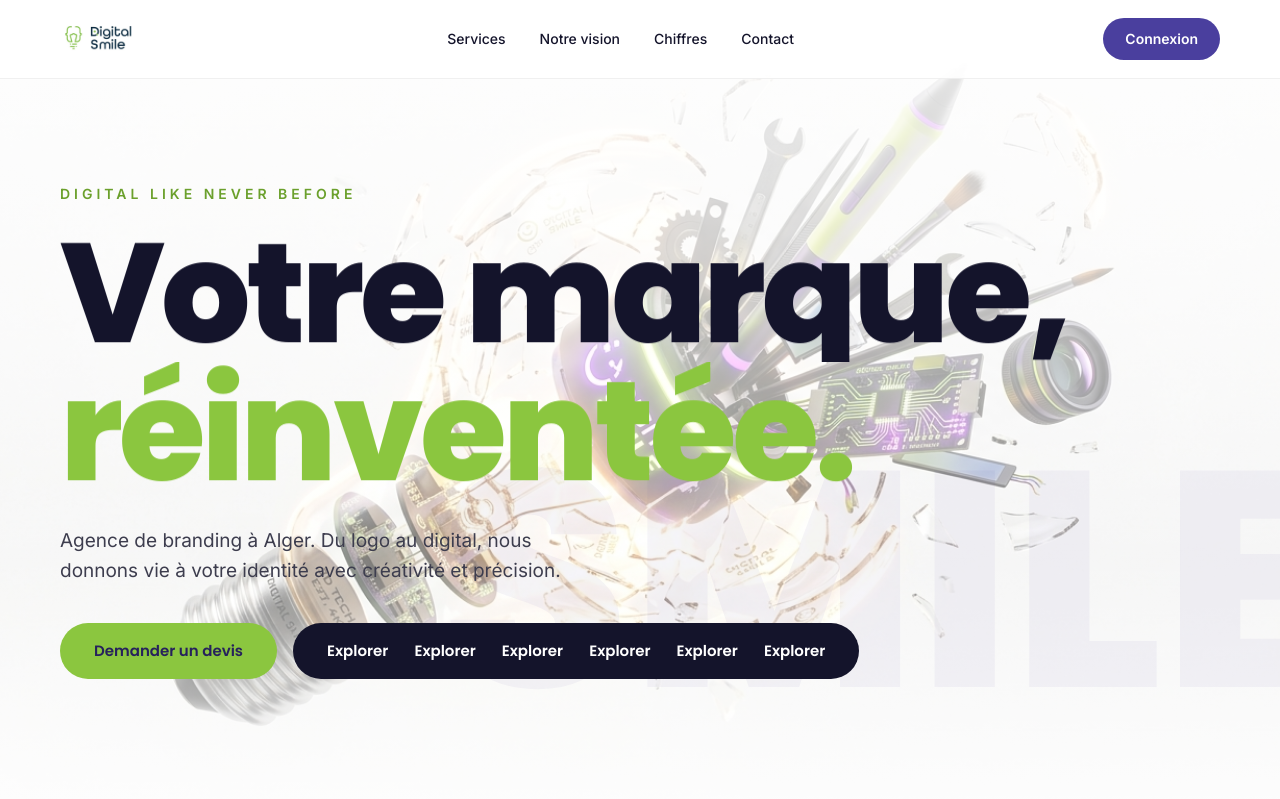
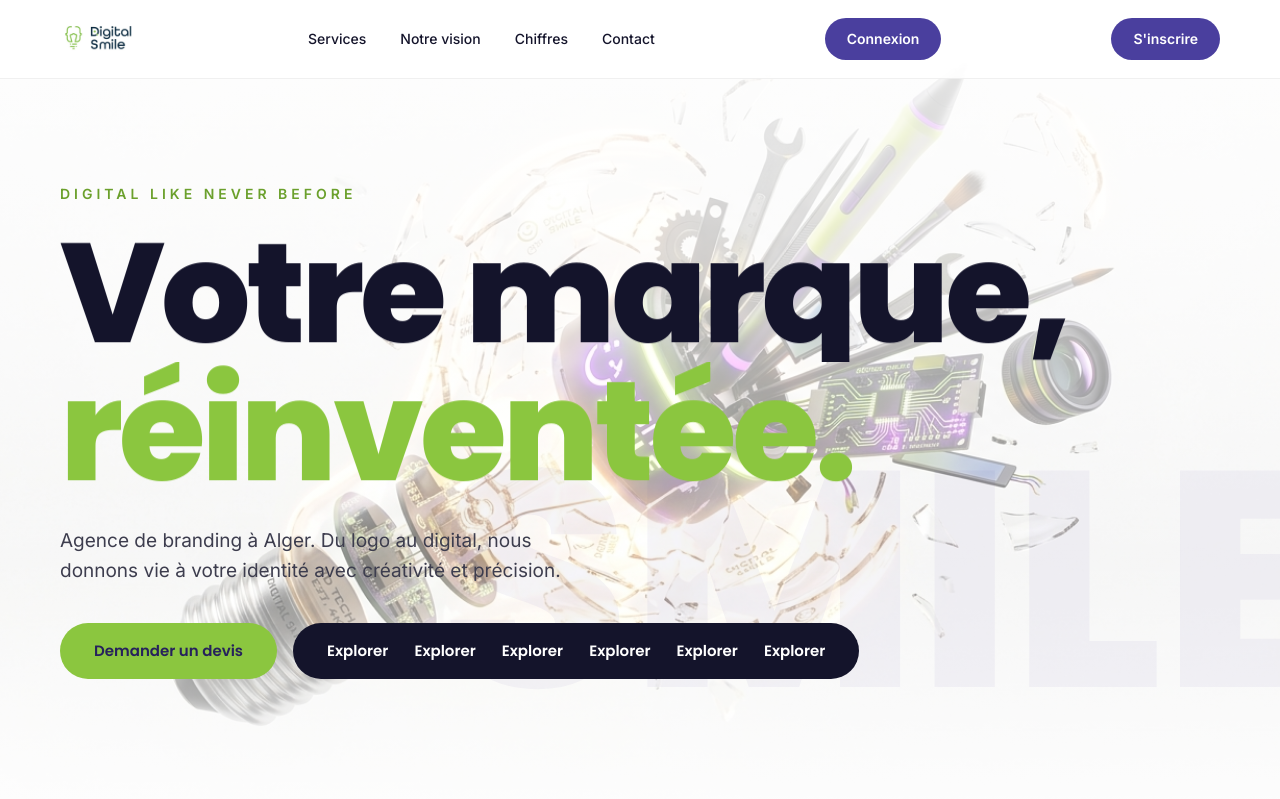
Before and after one commit to Hadil16/digital-smile, a PHP site: page /digital-smile/ in a window 1280 px wide. Shown: the top 799 px of the page. Run offline with PHP 8.4, Linux system fonts and the light colour scheme; some libraries are stand-ins or nearby versions.

Commit message:
fix: header login and register links
Co-Authored-By: Claude Fable 5 <noreply@anthropic.com>

```diff
--- a/app/Views/partials/header.php
+++ b/app/Views/partials/header.php
@@ -34,6 +34,7 @@
         <a href="#chiffres">Chiffres</a>
         <a href="#contact">Contact</a>
     </div>
-    <a href="#contact" class="nav__cta">Connexion</a>
+    <a href="<?= e(BASE_URL) ?>/login" class="nav__cta">Connexion</a>
+    <a href="<?= e(BASE_URL) ?>/register" class="nav__cta nav__cta--ghost">S'inscrire</a>
     <button class="nav__burger" aria-label="Menu">&#9776;</button>
 </nav>
```
